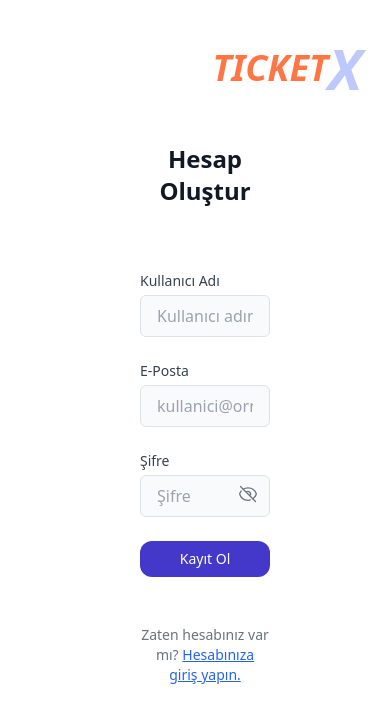
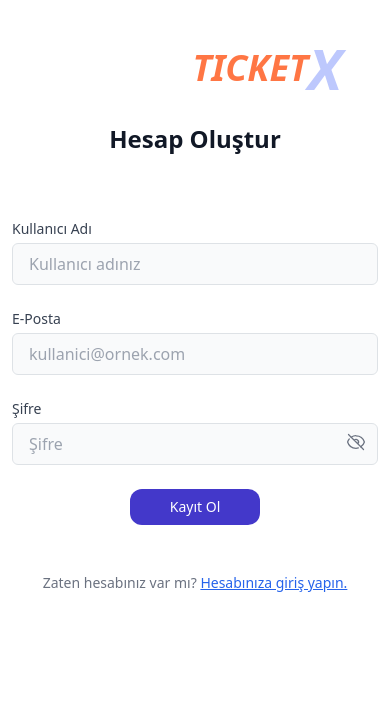
Before and after one commit to alibasdemir/react-django, a React (Create React App) app in the folder frontend/: page /register in a window 390 px wide. Shown: the top 722 px of the page. Built offline with nearby package versions, Linux system fonts and the light colour scheme.

Commit message:
RegisterPage.jsx is set to responsive

```diff
--- a/frontend/src/components/RegisterPage/RegisterPage.jsx
+++ b/frontend/src/components/RegisterPage/RegisterPage.jsx
@@ -78,7 +78,7 @@ const RegisterPage = () => {
 
   return (
     <div className="flex flex-row">
-      <div className="w-[50%] ">
+      <div className="w-[50%] hidden lg:block">
 
         <Slider {...sliderSettings}>
           <div className="relative">
@@ -138,7 +138,7 @@ const RegisterPage = () => {
         </Link>
         </div>
         <div className="container text-center mx-auto max-w-md w-screen">
-          <div className="ml-32 mr-32">
+          <div className="lg:ml-32 lg:mr-32 lg:mb-0 mb-32">
           <h1 className="text-2xl font-semibold text-[#111826]">
             Hesap Oluştur
           </h1>
```
